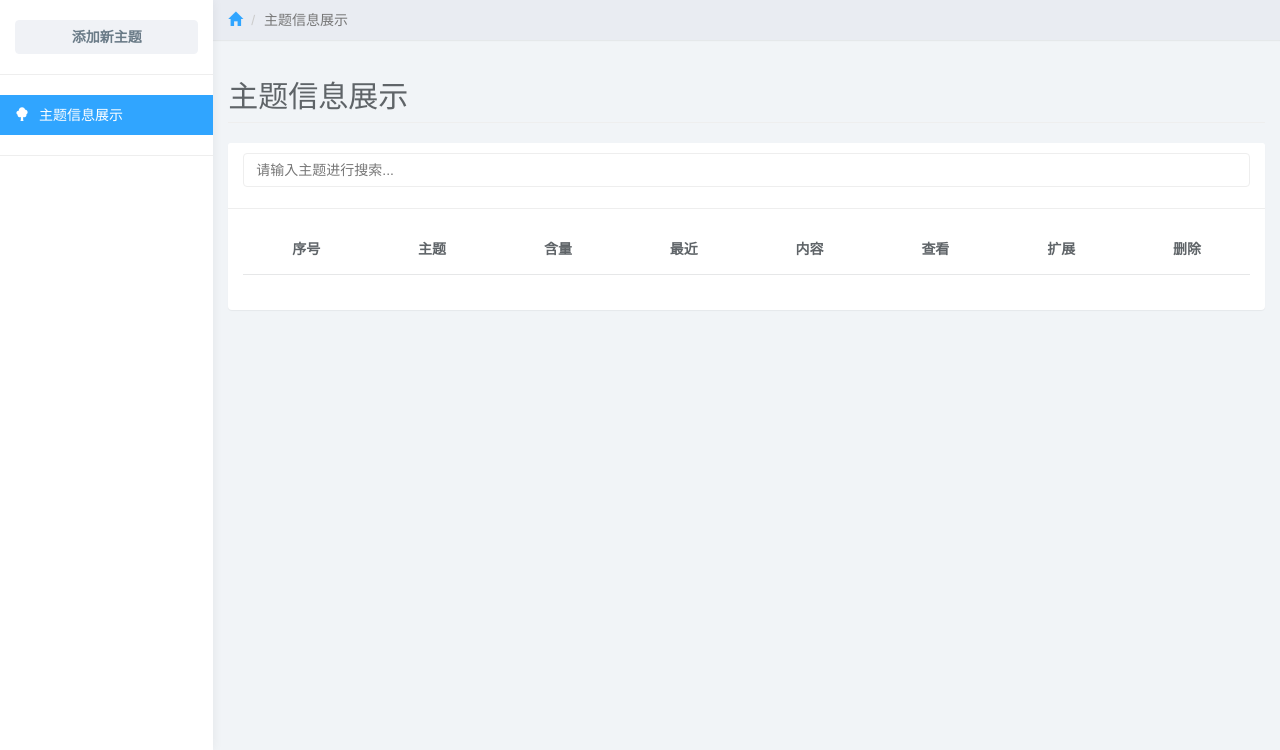
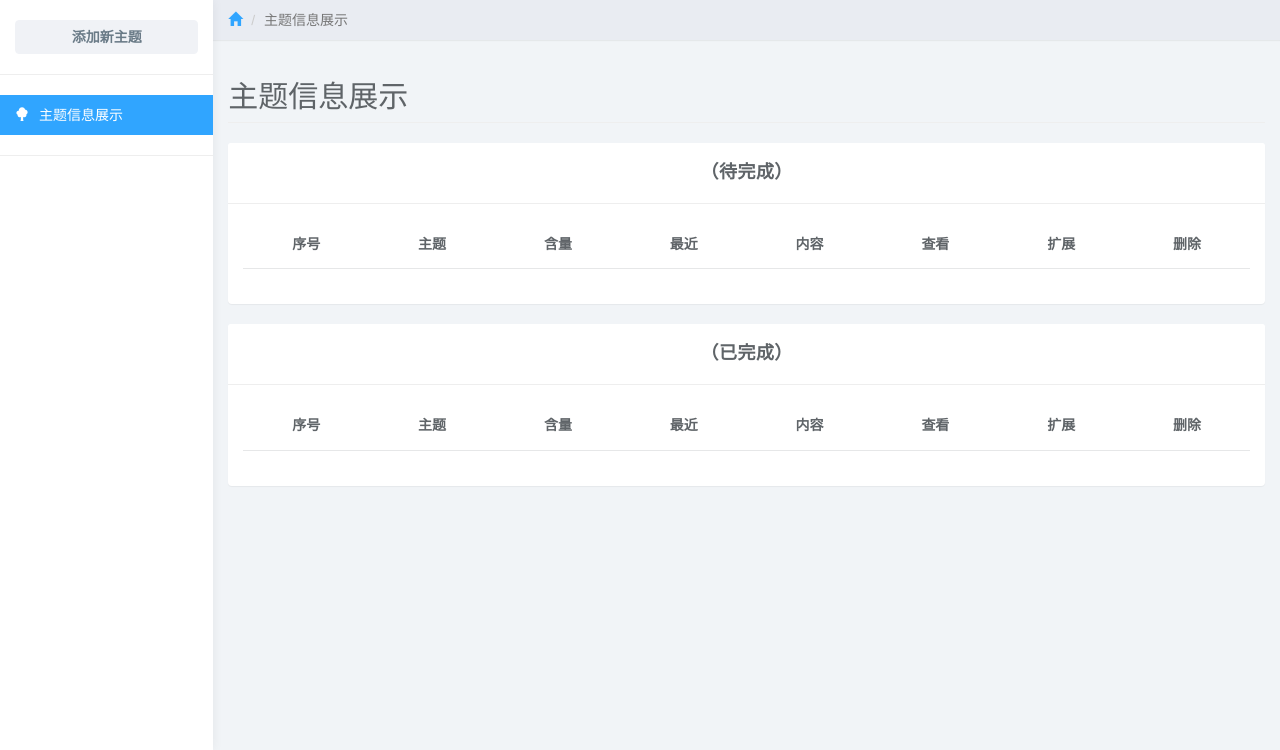
Before and after one commit to lingyunyi/PythonLittleProject, a Django app: template 210813 - Dj_infoMana/templates/admins/activity_show.html in a window 1280 px wide. Shown: the part 50-800 px from the top of the page. Run offline with Django 3.2, Linux system fonts and the light colour scheme; the template is opened without the code that fills it, so the values that code supplies are empty.

Commit message:
Add files via upload

```diff
--- a/210813 - Dj_infoMana/templates/admins/activity_show.html
+++ b/210813 - Dj_infoMana/templates/admins/activity_show.html
@@ -34,8 +34,12 @@
                     if (jsonStr != "") {
                         var jsonStr = JSON.parse(jsonStr);
                         console.log(jsonStr)
-                        var tab = $("#tbody");
-                        tab.empty();
+                        var tab_dai = $("#tbody_dai");
+                        tab_dai.empty();
+                        var tab_yi = $("#tbody_yi");
+                        tab_yi.empty();
+
+
                         var successList = [];
                         for (i = 0; i < jsonStr.length; i++) {
                             var objectList = JSON.parse(String(jsonStr[i]).replace(/'/g, '"'));
@@ -48,53 +52,54 @@
 
                             if (objectList["infoList"].length >= 1) {
                                 var today = new Date();
-                                var years,months,days
+                                var years, months, days
                                 years = today.getFullYear(); //得到年份,getFullYear()比getYear()更普适
                                 months = today.getMonth() + 1; //得到月份，要加1
                                 days = today.getDate(); //得到日期
-                                if(months<10){
-                                    months = "0"+months
+                                if (months < 10) {
+                                    months = "0" + months
                                 }
-                                if(days<10){
-                                    days = "0"+days
+                                if (days < 10) {
+                                    days = "0" + days
                                 }
-                                var currentTime = years +"-"+months+"-"+days
+                                var currentTime = years + "-" + months + "-" + days
                                 var infoTime = (objectList["infoList"][objectList["infoList"].length - 1]["insertTime"]).slice(0, 10)
                                 var infoContent = (objectList["infoList"][objectList["infoList"].length - 1]["content"])
                                 var insertContent = "<td>" + infoContent.slice(0, 10) + "...</td>";
-                                var leftTime = currentTime.slice(8,10) - infoTime.slice(8,10);
-                                if(leftTime<0){
-                                    leftTime = 30 - parseInt(infoTime.slice(8,10)) + parseInt(currentTime.slice(8,10));
+                                var leftTime = currentTime.slice(8, 10) - infoTime.slice(8, 10);
+                                if (leftTime < 0) {
+                                    leftTime = 30 - parseInt(infoTime.slice(8, 10)) + parseInt(currentTime.slice(8, 10));
                                 }
                                 var leftTimeHtml = "<b>" + leftTime + "</b>";
 
-                                if(infoTime==currentTime){
+                                if (infoTime == currentTime) {
                                     var insertTime = "<td><b>" + infoTime + '</b> - <span style="color: #5cb85c" class="glyphicon glyphicon-ok-sign"  a-hidden="true" ></span> - ' +
                                         leftTimeHtml + '</td>';
-                                    var rowStr = "<tr title='"+ infoContent +"'>" + numid + title  + contentCount + insertTime + insertContent + details + modify + Ondelete + "</tr>";
+                                    var rowStr = "<tr title='" + infoContent + "'>" + numid + title + contentCount + insertTime + insertContent + details + modify + Ondelete + "</tr>";
                                     successList[i] = rowStr;
                                     continue;
-                                }else {
+                                } else {
                                     var insertTime = "<td><b>" + infoTime + '</b> - <span style="color: #d9534f" class="glyphicon glyphicon-question-sign"  a-hidden="true" ></span> - ' +
                                         leftTimeHtml + '</td>';
                                 }
-                            }else {
-                                var insertTime = "<td><b>" +"0000-00-00"+'</b> - <span style="color: #5bc0de" class="glyphicon glyphicon-plus-sign"  a-hidden="true" ></span> - ' +
+                            } else {
+                                var insertTime = "<td><b>" + "0000-00-00" + '</b> - <span style="color: #5bc0de" class="glyphicon glyphicon-plus-sign"  a-hidden="true" ></span> - ' +
                                     '<b>0</b>' + '</td>'
                                 var insertContent = "<td title='小彩蛋：今天你还没有努力学习哦~'>" + "（——（O.o）——）" + "</td>";
                             }
-                            var rowStr = "<tr title='"+ infoContent +"'>" + numid + title  + contentCount + insertTime + insertContent + details + modify + Ondelete + "</tr>";
-                            tab.append(rowStr);
-                        };
+                            var rowStr = "<tr title='" + infoContent + "'>" + numid + title + contentCount + insertTime + insertContent + details + modify + Ondelete + "</tr>";
+                            tab_dai.append(rowStr);
+                        }
+                        ;
                         for (i = 0; i < successList.length; i++) {
-                             tab.append(successList[i]);
+                            tab_yi.append(successList[i]);
                         }
 
                     }
 
                     $(function () {
                         var oldColor = "";
-                        $("#tbody span").mouseover(function () {
+                        $(".table span").mouseover(function () {
                             oldColor = $(this).css("color");
                             $(this).css("color", "#f0ad4e");
                         }).mouseout(function () {
@@ -175,11 +180,12 @@
     <div class="row">
         <div class="col-lg-12">
             <div class="panel panel-default">
-                <div class="panel-heading">
-                    <div class="form-group">
-                        <input type="text" class="form-control" placeholder="请输入主题进行搜索..." id="search"
-                               oninput="AjaxSend();">
-                    </div>
+                <div class="panel-heading text-center" style="height: auto;">
+                    <h4 style="font-weight: 900;">（待完成）</h4>
+                    {#                    <div class="form-group">#}
+                    {#                        <input type="text" class="form-control" placeholder="请输入主题进行搜索..." id="search"#}
+                    {#                               oninput="AjaxSend();">#}
+                    {#                    </div>#}
                 </div>
                 <div class="panel-body">
                     <div class="table-responsive">
@@ -195,7 +201,40 @@
                             <th style="text-align: center">删除</th>
                             </tr>
                             </thead>
-                            <tbody id="tbody">
+                            <tbody id="tbody_dai">
+
+                            </tbody>
+                        </table>
+                    </div>
+                </div>
+            </div>
+        </div><!-- /.col-->
+
+
+        <div class="col-lg-12">
+            <div class="panel panel-default">
+                <div class="panel-heading text-center" style="height: auto;">
+                    <h4 style="font-weight: 900;">（已完成）</h4>
+                    {#                    <div class="form-group">#}
+                    {#                        <input type="text" class="form-control" placeholder="请输入主题进行搜索..." id="search"#}
+                    {#                               oninput="AjaxSend();">#}
+                    {#                    </div>#}
+                </div>
+                <div class="panel-body">
+                    <div class="table-responsive">
+                        <table class="table table-hover" style="text-align: center">
+                            <thead>
+                            <th style="text-align: center">序号</th>
+                            <th style="text-align: center">主题</th>
+                            <th style="text-align: center">含量</th>
+                            <th style="text-align: center">最近</th>
+                            <th style="text-align: center">内容</th>
+                            <th style="text-align: center">查看</th>
+                            <th style="text-align: center">扩展</th>
+                            <th style="text-align: center">删除</th>
+                            </tr>
+                            </thead>
+                            <tbody id="tbody_yi">
 
                             </tbody>
                         </table>
```
